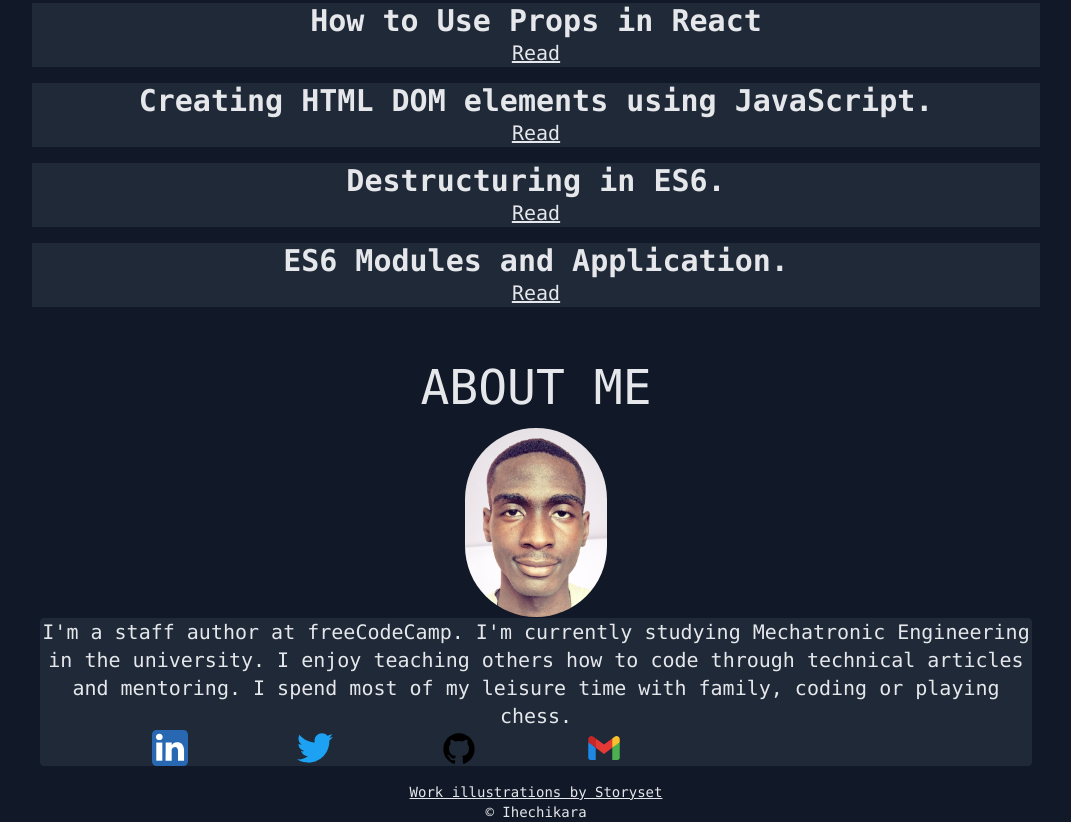
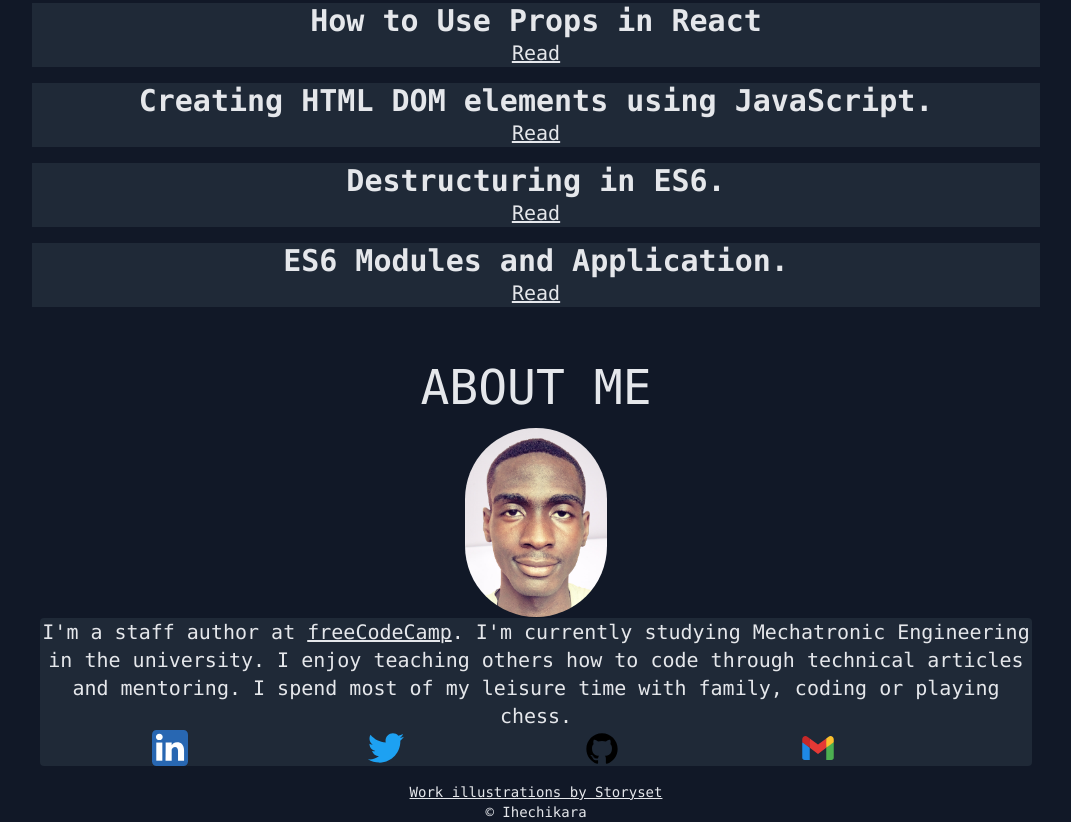
Before and after one commit to ihechikara/portfolio, a website: page public/index.html in a window 1280 px wide. Shown: the part 2575-3397 px from the top of the page, without its empty margins (104-1175 px from the left). Drawn offline with Linux system fonts and the light colour scheme.

Commit message:
updated about me section

```diff
--- a/public/index.html
+++ b/public/index.html
@@ -484,10 +484,10 @@
       />
       <div data-scroll class="flex flex-col bg-gray-800 mx-6 md:mx-36  rounded md:text-xl">
         <p class="">
-          I'm a staff author at <a href="https://www.freecodecamp.org">freeCodeCamp</a>. I'm currently studying Mechatronic Engineering in the university. I enjoy teaching others how to code through technical articles and mentoring. I
+          I'm a staff author at <a class="underline" href="https://www.freecodecamp.org">freeCodeCamp</a>. I'm currently studying Mechatronic Engineering in the university. I enjoy teaching others how to code through technical articles and mentoring. I
           spend most of my leisure time with family, coding or playing chess.
         </p>
-        <div id="contact" class="grid grid-cols-3 gap-3 md:grid-cols-6 mx-6  ml-12 md:ml-28">
+        <div id="contact" class="grid grid-cols-2 gap-2 md:grid-cols-4 mx-6  ml-12 md:ml-28">
           <div>
             <a href="https://www.linkedin.com/in/ihechikara-vincent-abba-983a411b9/" target="_blank"
               ><img
@@ -512,14 +512,7 @@
                 alt="Ihechikara's GitHub"
             /></a>
           </div>
-          <!-- <div>
-            <a href="https://medium.com/@ihechivinabba" target="_blank"
-              ><img
-                class="h-9 w-9"
-                src="/media/contact/7088889_medium_medium logo_icon.svg"
-                alt="Ihechikara's Medium"
-            /></a>
-          </div> -->
+
           <div>
             <a href="mailto:ihechivinabba@gmail.com" target="_blank"
               ><img
@@ -528,14 +521,7 @@
                 alt="Ihechikara's Mail Addresse"
             /></a>
           </div>
-          <!-- <div>
-            <a href="https://web.facebook.com/abbavincent.ihechikara" target="_blank"
-              ><img
-                class="h-9 w-9"
-                src="/media/contact/5296500_fb_social media_facebook_facebook logo_social network_icon.svg"
-                alt="Ihechikara's Facebook"
-            /></a>
-          </div> -->
+
         </div>
       </div>
       </div>
```
